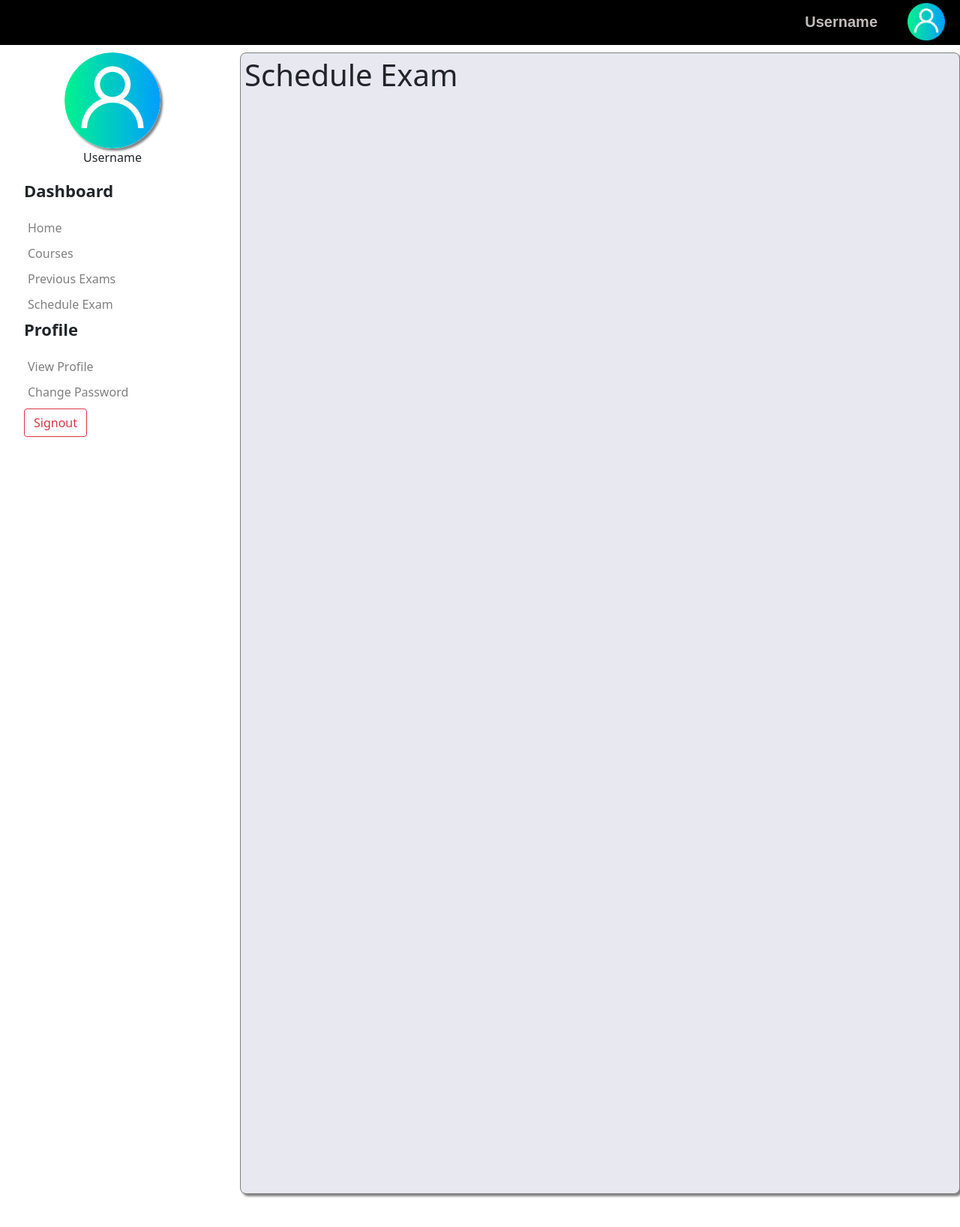
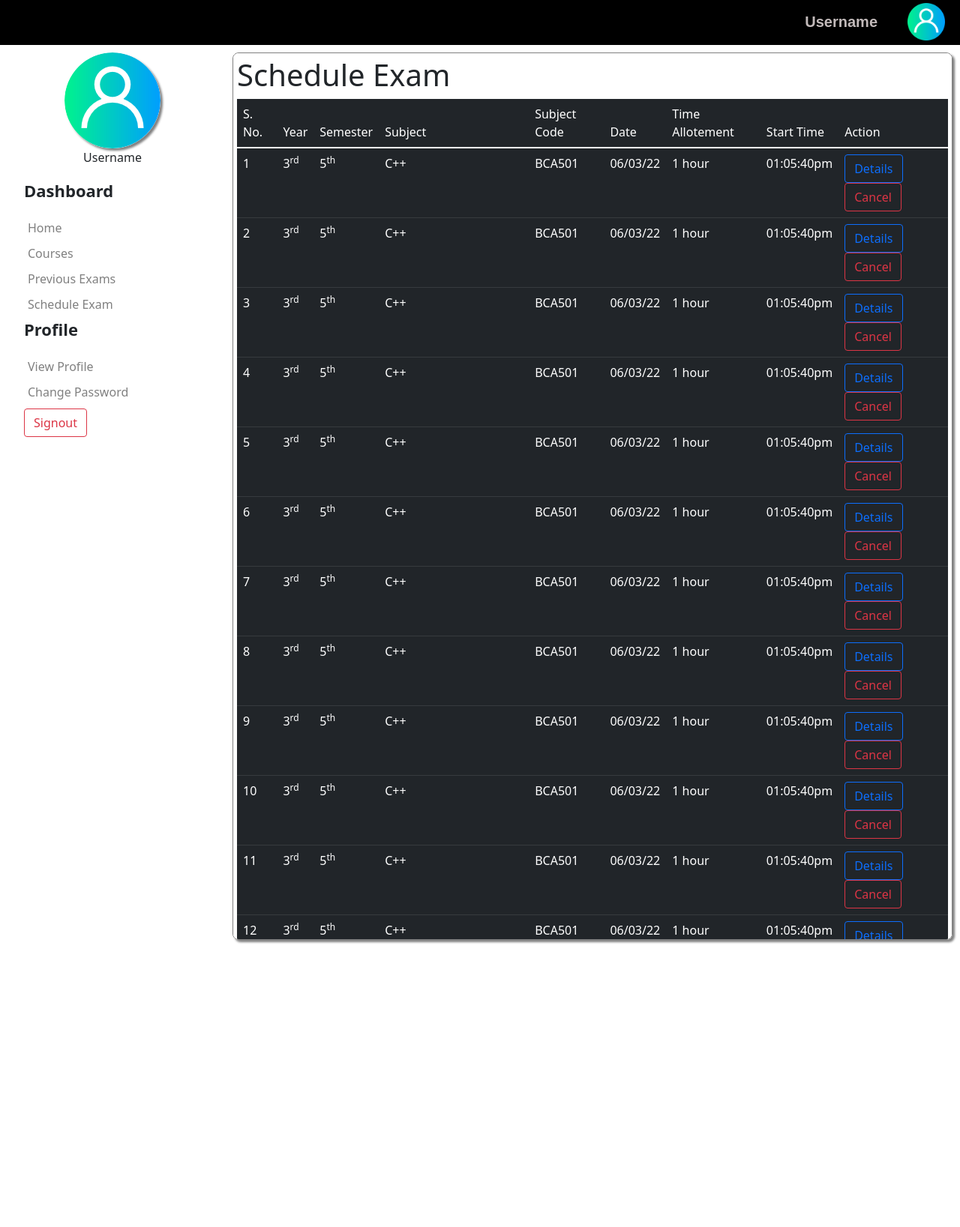
Before and after one commit to djgupta820/online-examination-system, a PHP site: page /schedule-exam.php in a window 1280 px wide. Shown: the top 1637 px of the page at 75% size. Run offline with PHP 8.4, Linux system fonts and the light colour scheme.

Commit message:
Other pages edited

```diff
--- a/change-password.php
+++ b/change-password.php
@@ -6,7 +6,7 @@
     <meta name="viewport" content="width=device-width, initial-scale=1.0">
     <link href="https://cdn.jsdelivr.net/npm/bootstrap@5.1.3/dist/css/bootstrap.min.css" rel="stylesheet" integrity="sha384-1BmE4kWBq78iYhFldvKuhfTAU6auU8tT94WrHftjDbrCEXSU1oBoqyl2QvZ6jIW3" crossorigin="anonymous">
     <link rel="stylesheet" href="css/style.css">
-    <title>Document</title>
+    <title>Change Password</title>
 </head>
 <body>
     <?php
--- a/courses.php
+++ b/courses.php
@@ -8,16 +8,15 @@
     <!-- CSS only -->
     <link href="https://cdn.jsdelivr.net/npm/bootstrap@5.1.3/dist/css/bootstrap.min.css" rel="stylesheet" integrity="sha384-1BmE4kWBq78iYhFldvKuhfTAU6auU8tT94WrHftjDbrCEXSU1oBoqyl2QvZ6jIW3" crossorigin="anonymous">
     <script type="text/javascript", src="script/script.js"></script>
-    <title>Document</title>
+    <title>Courses</title>
 </head>
 <body>
     <?php
         include("header.php");
         include("sidepanel.php") ;
     ?>
-    <h1>Courses</h1>
     <div class="all">
-
+        <h1>Courses</h1>
         <table class="table table-hover table-dark" style="text-align:center;">
 
             <tr bd="1px">
--- a/css/sidepanel.css
+++ b/css/sidepanel.css
@@ -5,6 +5,7 @@
     float: left;
     /*box-shadow: 3px 3px 4px gray;*/
     overflow-y: scroll;
+    position: fixed;
 }
 .infotab{
     text-align: center;
@@ -21,10 +22,6 @@
     padding-top: 5px;
     padding-bottom: 5px;
 }
-.panel ul li:hover{
-    background-color: aqua;
-    border-radius: 8px;
-}
 .panel ul p{
     text-transform: capitalize;
     font-weight: bold;
--- a/css/style.css
+++ b/css/style.css
@@ -48,6 +96,21 @@
     background-color: black;
     /*box-shadow: 3px 3px 3px white;*/
 }
+.all{
+    margin-top:10px;
+    margin-left: 310px;
+    border: 1px solid gray;
+    border-radius: 8px;
+    box-shadow: 3px 3px 3px gray;
+    height: 60vh;
+    padding: 5px;
+    background-color: rgb(255, 255, 255);
+    float: left;
+    width: 75%;
+    height:70vh;
+    overflow-x: scroll;
+    overflow-y: scroll;
+}
 .box{
     min-width: 100px;
     max-width: 200px;
@@ -110,22 +173,7 @@
     padding: 10px;
     width: fit-content;
 }
-.all{
-    margin-top:10px;
-    margin-left: 20px;
-    border: 1px solid gray;
-    border-radius: 8px;
-    box-shadow: 3px 3px 3px gray;
-    min-height: 400px;
-    max-height: 90vh;
-    padding: 5px;
-    background-color: rgb(232, 232, 240);
-    float: left;
-    width: 75%;
-    height:100vh;
-    overflow-x: scroll;
-    overflow-y: scroll;
-}
+
 .bttm{
     margin: 10px;
 }
--- a/dashboard.php
+++ b/dashboard.php
@@ -15,8 +15,8 @@
         include("header.php");
         include("sidepanel.php") ;
     ?>
-    <div style="margin-left:20px;"> <h1>Home</h1> </div>
     <div class="main">
+    <h1>Home</h1>
         <a href="courses.php"> <div class="box"> <img src="img/graduation.png" alt=""> Courses </div> </a>
         <a href="previous-exams.php"> <div class="box"> <img src="img/arrow.png" alt=""> Previous Exams </div> </a>
         <a href="schedule-exam.php"> <div class="box"> <img src="img/test.png" alt=""> Schedule Exam </div> </a>
--- a/index.php
+++ b/index.php
@@ -8,7 +8,7 @@
             <!-- CSS only -->
             <link href="https://cdn.jsdelivr.net/npm/bootstrap@5.1.3/dist/css/bootstrap.min.css" rel="stylesheet" integrity="sha384-1BmE4kWBq78iYhFldvKuhfTAU6auU8tT94WrHftjDbrCEXSU1oBoqyl2QvZ6jIW3" crossorigin="anonymous">
             <script type="text/javascript", src="script/script.js"></script>
-            <title>Document</title>
+            <title>Login</title>
         </head>
         <body>
             <div class="bosco">
@@ -24,7 +24,7 @@
                     <input type="password" class="form-control" id="floatingPassword" placeholder="Password">
                     <label for="floatingPassword">Password</label>
                 </div>
-                <button type="button" class="btn btn-outline-primary">Login</button>
+                <button type="button" class="btnc">Login</button>
             </form>
         </body>
     </html>
--- a/previous-exams.php
+++ b/previous-exams.php
@@ -15,9 +15,10 @@
         include("header.php");
         include("sidepanel.php");
     ?>
+
+    <div class="all">
     <h1>Previous Exams</h1>
-    <div class="all">
-        <table class="table table-hover table-dark">
+    <table class="table table-hover table-dark">
             <thead>
                 <tr>
                 <th scope="col">S. No.</th>
--- a/profile.php
+++ b/profile.php
@@ -6,7 +6,7 @@
     <meta name="viewport" content="width=device-width, initial-scale=1.0">
     <link rel="stylesheet" href="css/style.css">
     <link href="https://cdn.jsdelivr.net/npm/bootstrap@5.1.3/dist/css/bootstrap.min.css" rel="stylesheet" integrity="sha384-1BmE4kWBq78iYhFldvKuhfTAU6auU8tT94WrHftjDbrCEXSU1oBoqyl2QvZ6jIW3" crossorigin="anonymous">
-    <title>Document</title>
+    <title>Profile</title>
 </head>
 <body>
     <?php
--- a/schedule-exam.php
+++ b/schedule-exam.php
@@ -17,6 +17,39 @@
     ?>
     <div class="all">
     <h1>Schedule Exam</h1>
+        <table class="table table-hover table-dark">
+            <thead>
+                <tr>
+                    <td>S. No.</td>
+                    <td>Year</td>
+                    <td>Semester</td>
+                    <td>Subject</td>
+                    <td>Subject Code</td>
+                    <td>Date</td>
+                    <td>Time Allotement</td>
+                    <td>Start Time</td>
+                    <td>Action</td>
+                </tr>
+            </thead>
+            <tbody>
+                <?php
+                    for($i=1;$i<15;$i++)
+                    {
+                        print("<tr>");
+                        print("<td scope='row'>$i</td>");
+                        print('<td>3<sup>rd</sup></td>');
+                        print('<td>5<sup>th</sup></td>');
+                        print('<td style="min-width: 200px;">C++</td>');
+                        print('<td>BCA501</td>');
+                        print("<td>".date('d/m/y')."</td>");
+                        print('<td>1 hour</td>');
+                        print('<td>'.date("h:i:sa").'</td>');
+                        print("<td> <a href='#' class='btn btn-outline-primary'> Details </a> <a href='#' class='btn btn-outline-danger'> Cancel </a></td>");
+                        print('</tr>');
+                    }
+                ?>
+            </tbody>
+        </table>
     </div>
 </body>
 </html>
```
Also changed, not shown: other parts of css/style.css (+55 -7 lines), check.html (added, +58 -0 lines).
